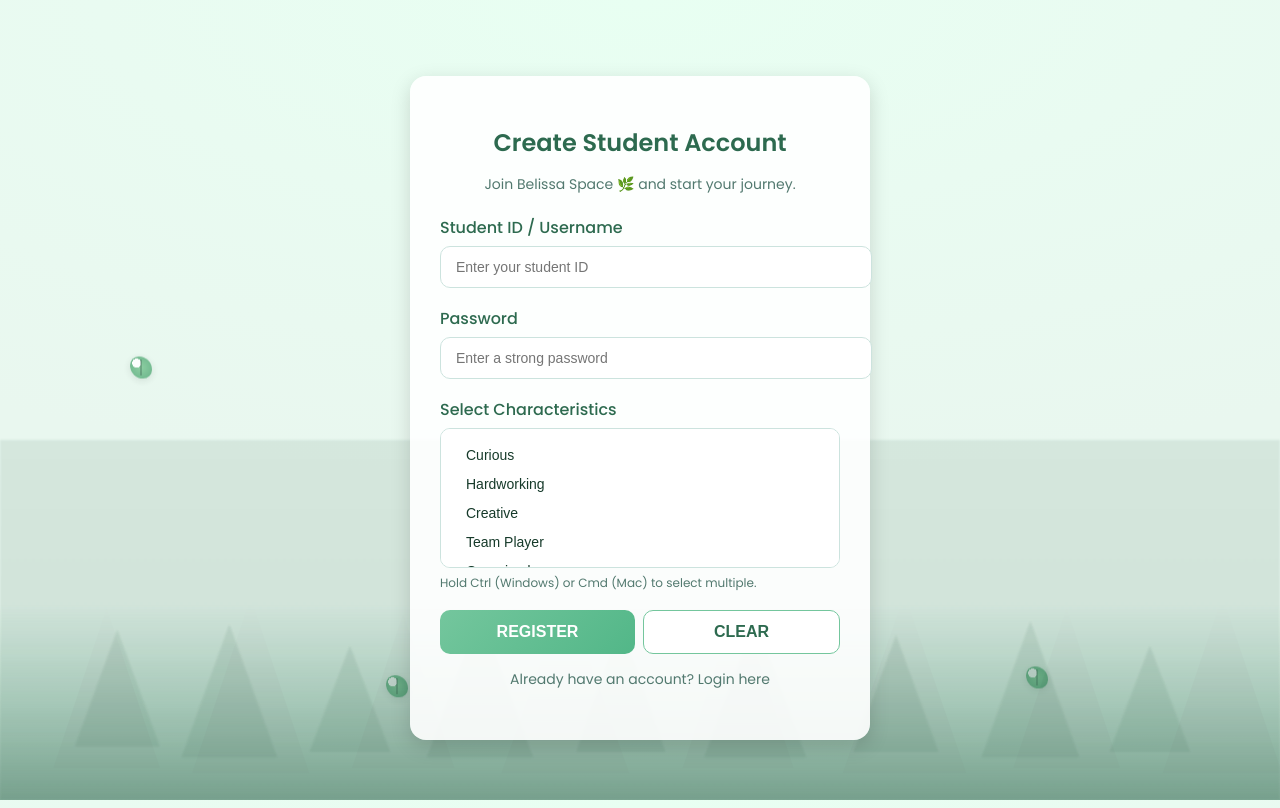
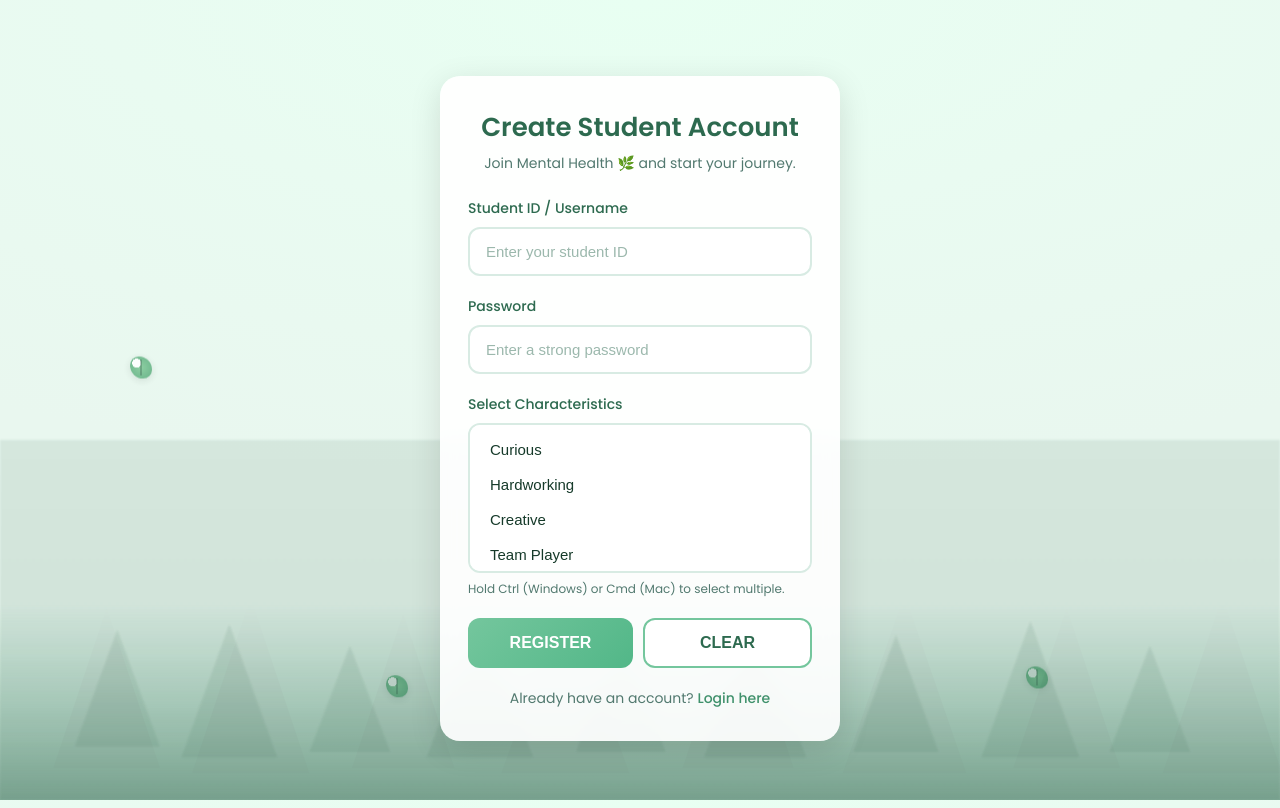
Before and after one commit to quitsskirl/web-programming-1, a Flask app: page /register-student in a window 1280 px wide. Run offline with Flask 3, Linux system fonts and the light colour scheme.

Commit message:
fix layout of sign in and log in for students and professors

```diff
--- a/static/registerST.css
+++ b/static/registerST.css
@@ -57,54 +57,149 @@ body{
 @keyframes sway{ from{ margin-left:-15px } to{ margin-left:15px } }
 
 /* ---------- Register Card ---------- */
-.register-container{
-  position:relative;
-  background: rgba(255,255,255,0.9);
-  width: min(92vw, 400px);
-  padding: 30px;
-  border-radius: 16px;
-  box-shadow: 0 6px 20px rgba(0,0,0,0.15);
+*, *::before, *::after {
+  box-sizing: border-box;
 }
 
-h2{ color: var(--green-700); font-size:24px; margin-bottom:8px; text-align:center; }
-p{ color:#52796f; font-size:14px; margin-bottom:20px; text-align:center; }
+.register-container{
+  position: relative;
+  background: rgba(255,255,255,0.92);
+  width: min(90vw, 400px);
+  padding: 32px 28px;
+  border-radius: 20px;
+  box-shadow: 0 8px 32px rgba(0,0,0,0.12);
+  backdrop-filter: blur(8px);
+}
 
-.form-group{ margin-bottom:18px; }
-label{ display:block; color:var(--green-700); font-weight:500; margin-bottom:6px; }
+h2{
+  color: var(--green-700);
+  font-size: 26px;
+  margin: 0 0 6px 0;
+  text-align: center;
+  font-weight: 600;
+}
+
+p{
+  color: #52796f;
+  font-size: 14px;
+  margin: 0 0 24px 0;
+  text-align: center;
+}
+
+.form-group{
+  margin-bottom: 20px;
+}
+
+label{
+  display: block;
+  color: var(--green-700);
+  font-weight: 500;
+  margin-bottom: 8px;
+  font-size: 14px;
+}
 
 input, select{
-  width:100%; padding:12px 15px;
-  border:1px solid #cce3de; border-radius:10px;
-  font-size:14px; background:#fff;
-  transition: border-color 0.2s ease;
+  width: 100%;
+  padding: 14px 16px;
+  border: 2px solid #d8ebe3;
+  border-radius: 12px;
+  font-size: 15px;
+  background: #fff;
+  transition: border-color 0.2s ease, box-shadow 0.2s ease;
 }
 
-input:focus, select:focus{ border-color: var(--green-400); outline:none; }
-select[multiple]{ height:140px; color:#163a2a; cursor:pointer; }
+input:focus, select:focus{
+  border-color: var(--green-400);
+  outline: none;
+  box-shadow: 0 0 0 3px rgba(116, 198, 157, 0.2);
+}
 
-select[multiple] option{ padding:6px 10px; border-radius:6px; }
-select[multiple] option:checked{ background-color: var(--green-400); color:#fff; }
+input::placeholder{
+  color: #9cb8ad;
+}
 
-small{ color:#52796f; font-size:12px; display:block; margin-top:5px; }
+select[multiple]{
+  height: 150px;
+  color: #163a2a;
+  cursor: pointer;
+  padding: 8px;
+}
+
+select[multiple] option{
+  padding: 8px 12px;
+  border-radius: 8px;
+  margin-bottom: 2px;
+}
+
+select[multiple] option:checked{
+  background-color: var(--green-400);
+  color: #fff;
+}
+
+small{
+  color: #52796f;
+  font-size: 12px;
+  display: block;
+  margin-top: 6px;
+}
 
 /* ---------- Buttons ---------- */
-.btn-group{ display:flex; gap:8px; }
+.btn-group{
+  display: flex;
+  gap: 10px;
+  margin-top: 8px;
+}
+
 .register-btn, .clear-btn{
-  flex:1; padding:12px; border:none; border-radius:10px;
-  font-size:16px; font-weight:600; cursor:pointer;
-  transition:all 0.3s ease;
+  flex: 1;
+  padding: 14px;
+  border: none;
+  border-radius: 12px;
+  font-size: 16px;
+  font-weight: 600;
+  cursor: pointer;
+  transition: all 0.2s ease;
 }
+
 .register-btn{
-  background:linear-gradient(135deg, var(--green-400), var(--green-500));
-  color:#fff;
+  background: linear-gradient(135deg, var(--green-400), var(--green-500));
+  color: #fff;
 }
-.register-btn:hover{ background:linear-gradient(135deg, var(--green-500), var(--green-600)); }
+
+.register-btn:hover{
+  background: linear-gradient(135deg, var(--green-500), var(--green-600));
+  transform: translateY(-2px);
+  box-shadow: 0 4px 12px rgba(82, 183, 136, 0.3);
+}
 
 .clear-btn{
-  background:#fff; color:var(--green-700); border:1px solid var(--green-400);
+  background: #fff;
+  color: var(--green-700);
+  border: 2px solid var(--green-400);
 }
-.clear-btn:hover{ background:var(--green-400); color:#fff; }
 
-.links{ margin-top:15px; text-align:center; }
-.links a{ color:#52796f; font-size:14px; text-decoration:none; }
-.links a:hover{ color:var(--green-600); }
+.clear-btn:hover{
+  background: var(--green-400);
+  color: #fff;
+}
+
+.links{
+  margin-top: 20px;
+  text-align: center;
+}
+
+.links p{
+  margin: 0;
+}
+
+.links a{
+  color: var(--green-600);
+  font-size: 14px;
+  text-decoration: none;
+  font-weight: 500;
+}
+
+.links a:hover{
+  color: var(--green-700);
+  text-decoration: underline;
+}
--- a/static/registerST.js
+++ b/static/registerST.js
@@ -34,7 +34,7 @@ document.addEventListener("DOMContentLoaded", () => {
 
     if(username && password){
       const student = { username, password, tags: selectedTags };
-      localStorage.setItem("belissaStudent", JSON.stringify(student));
+      localStorage.setItem("mhStudent", JSON.stringify(student));
       alert("Student registration successful! Please log in.");
       window.location.href = "loginST.html";
     } else {
--- a/templates/Services.html
+++ b/templates/Services.html
@@ -3,7 +3,7 @@
 <head>
   <meta charset="UTF-8" />
   <meta name="viewport" content="width=device-width, initial-scale=1.0"/>
-  <title>Belissa Space | Services</title>
+  <title>Mental Health | Services</title>
   <link rel="stylesheet" href="{{ url_for('static', filename='Services1.css') }}">
 </head>
 <body>
--- a/templates/Settings.html
+++ b/templates/Settings.html
@@ -3,7 +3,7 @@
 <head>
   <meta charset="UTF-8" />
   <meta name="viewport" content="width=device-width, initial-scale=1.0"/>
-  <title>Belissa Space | Settings</title>
+  <title>Mental Health | Settings</title>
   <link rel="stylesheet" href="{{ url_for('static', filename='Settings1.css') }}">
 </head>
 <body>
--- a/templates/loginPF.html
+++ b/templates/loginPF.html
@@ -3,7 +3,7 @@
 <head>
   <meta charset="UTF-8" />
   <meta name="viewport" content="width=device-width, initial-scale=1.0"/>
-  <title>Belissa Space | Professor Login</title>
+  <title>Mental Health | Professor Login</title>
   <link rel="stylesheet" href="{{ url_for('static', filename='loginPF.css') }}">
 </head>
 <body>
@@ -19,7 +19,7 @@
 
   <div class="login-container">
     <h2>Professor Login</h2>
-    <p>Welcome back to Belissa Space 🌿</p>
+    <p>Welcome back to Mental Health 🌿</p>
 
     <form id="loginFormPF">
       <div class="form-group">
@@ -48,7 +48,7 @@
       const username = document.getElementById("login-username").value.trim();
       const password = document.getElementById("login-password").value.trim();
 
-      const stored = localStorage.getItem("belissaProfessor");
+      const stored = localStorage.getItem("mhProfessor");
       if(!stored){
         alert("No registered professor found. Please register first.");
         window.location.href = "{{ url_for('register_pf.register_professional_page') }}";
--- a/templates/loginST.html
+++ b/templates/loginST.html
@@ -3,7 +3,7 @@
 <head>
   <meta charset="UTF-8" />
   <meta name="viewport" content="width=device-width, initial-scale=1.0"/>
-  <title>Belissa Space | Student Login</title>
+  <title>Mental Health | Student Login</title>
   <link rel="stylesheet" href="{{ url_for('static', filename='loginST.css') }}">
 </head>
 <body>
@@ -19,7 +19,7 @@
 
   <div class="login-container">
     <h2>Student Login</h2>
-    <p>Welcome back to Belissa Space 🌿</p>
+    <p>Welcome back to Mental Health 🌿</p>
 
     <form id="loginFormST">
       <div class="form-group">
@@ -48,7 +48,7 @@
       const username = document.getElementById("login-username").value.trim();
       const password = document.getElementById("login-password").value.trim();
 
-      const stored = localStorage.getItem("belissaStudent");
+      const stored = localStorage.getItem("mhStudent");
       if(!stored){
         alert("No registered student found. Please register first.");
         window.location.href = "{{ url_for('register_st.register_student_page') }}";
--- a/templates/registerST.html
+++ b/templates/registerST.html
@@ -3,7 +3,7 @@
 <head>
   <meta charset="UTF-8" />
   <meta name="viewport" content="width=device-width, initial-scale=1.0"/>
-  <title>Belissa Space | Student Register</title>
+  <title>Mental Health | Student Register</title>
   <link rel="stylesheet" href="{{ url_for('static', filename='RegisterST.css') }}">
   <link href="https://fonts.googleapis.com/css2?family=Poppins:wght@400;500;600&display=swap" rel="stylesheet">
 </head>
@@ -20,7 +20,7 @@
 
   <div class="register-container">
     <h2>Create Student Account</h2>
-    <p>Join Belissa Space 🌿 and start your journey.</p>
+    <p>Join Mental Health 🌿 and start your journey.</p>
 
     <form id="registerFormST" autocomplete="on" novalidate>
       <div class="form-group">
@@ -74,14 +74,14 @@
         .then(res => res.json())
         .then(data => {
           alert(data.message || "Registered.");
-          localStorage.setItem("belissaStudent", JSON.stringify(payload));
+          localStorage.setItem("mhStudent", JSON.stringify(payload));
           localStorage.setItem("username", username);
           localStorage.setItem("tags", Array.isArray(tags) ? tags.join(", ") : "");
           window.location.href = "{{ url_for('login_st.login_student_page') }}";
         })
         .catch(err => {
           console.error(err);
-          localStorage.setItem("belissaStudent", JSON.stringify(payload));
+          localStorage.setItem("mhStudent", JSON.stringify(payload));
           localStorage.setItem("username", username);
           localStorage.setItem("tags", Array.isArray(tags) ? tags.join(", ") : "");
           alert("Saved locally. Redirecting to login.");
--- a/templates/registrationPF.html
+++ b/templates/registrationPF.html
@@ -3,7 +3,7 @@
 <head>
   <meta charset="UTF-8" />
   <meta name="viewport" content="width=device-width, initial-scale=1.0"/>
-  <title>Belissa Space | Professor Register</title>
+  <title>Mental Health | Professor Register</title>
   <link rel="stylesheet" href="{{ url_for('static', filename='registrationPF.css') }}">
 </head>
 <body>
@@ -19,7 +19,7 @@
 
   <div class="register-container">
     <h2>Create Professor Account</h2>
-    <p>Join Belissa Space 🌿 and guide your students.</p>
+    <p>Join Mental Health 🌿 and guide your students.</p>
 
     <form id="registerFormPF">
       <div class="form-group">
@@ -49,7 +49,7 @@
       const password = document.getElementById("password").value.trim();
 
       if(username && password){
-        localStorage.setItem("belissaProfessor", JSON.stringify({ username, password }));
+        localStorage.setItem("mhProfessor", JSON.stringify({ username, password }));
         alert("Professor registration successful! Please log in.");
         window.location.href = "{{ url_for('login_pf.login_professional_page') }}";
       }
```
Also changed, not shown: static/loginPF.css (+89 -20 lines), static/loginST.css (+90 -21 lines), static/registrationPF.css (+89 -20 lines).
